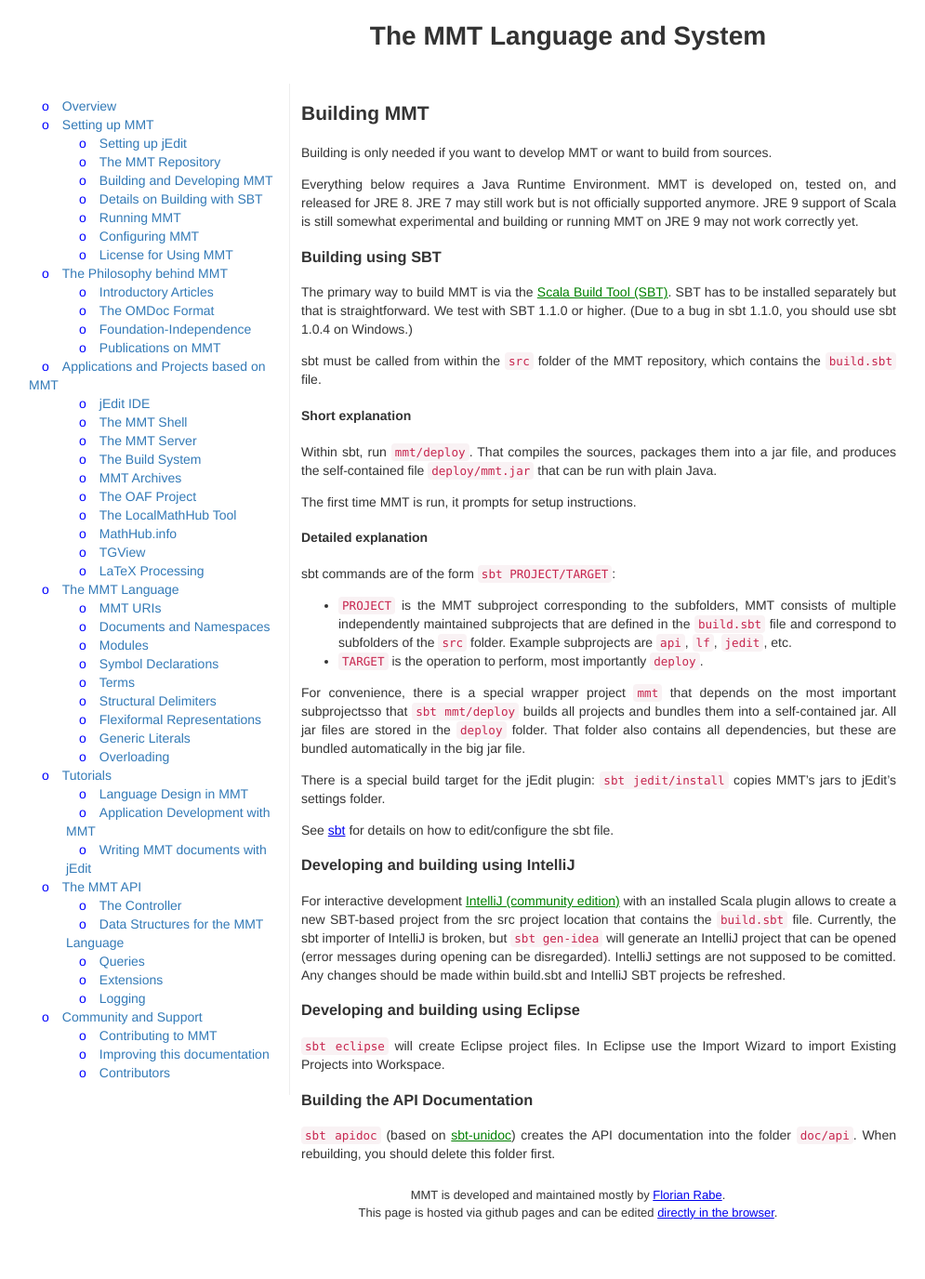
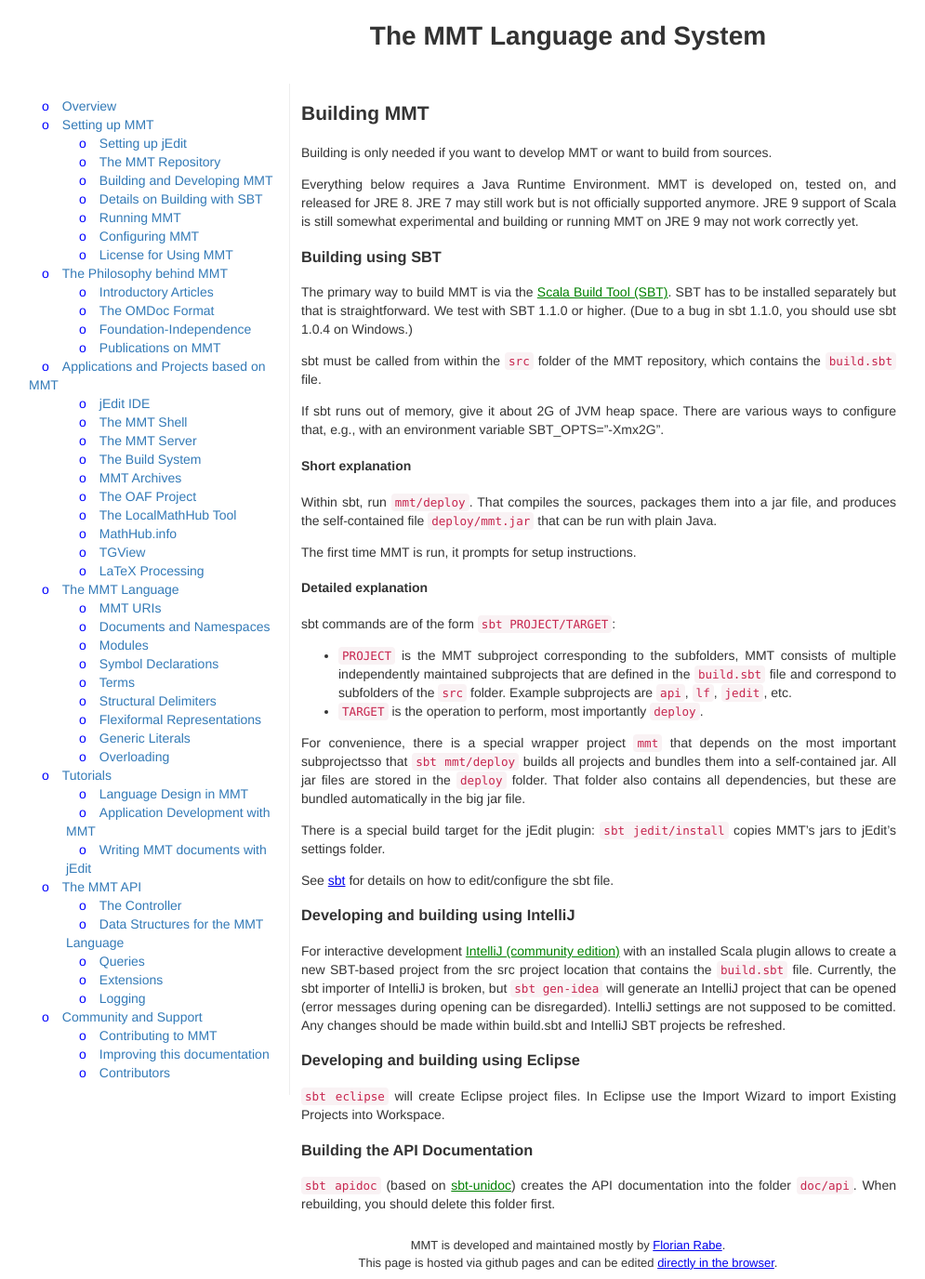
Before and after one commit to UniFormal/uniformal.github.io, a Jekyll site: the page built from doc/setup/build.md, in a window 1280 px wide. Shown: the whole page at 93% size, without its empty margins (29-1024 px from the left). Built offline with Jekyll 4.4.1, drawn with Linux system fonts in a browser that asks for light colours; before the commit the page ends 1322 px from its top, so only the background shows below that.

Commit message:
Update build.md

```diff
--- a/doc/setup/build.md
+++ b/doc/setup/build.md
@@ -17,6 +17,8 @@
 We test with SBT 1.1.0 or higher. (Due to a bug in sbt 1.1.0, you should use sbt 1.0.4 on Windows.)
 
 sbt must be called from within the `src` folder of the MMT repository, which contains the `build.sbt` file.
+
+If sbt runs out of memory, give it about 2G of JVM heap space. There are various ways to configure that, e.g., with an environment variable SBT_OPTS="-Xmx2G".
 
 #### Short explanation
 
```
